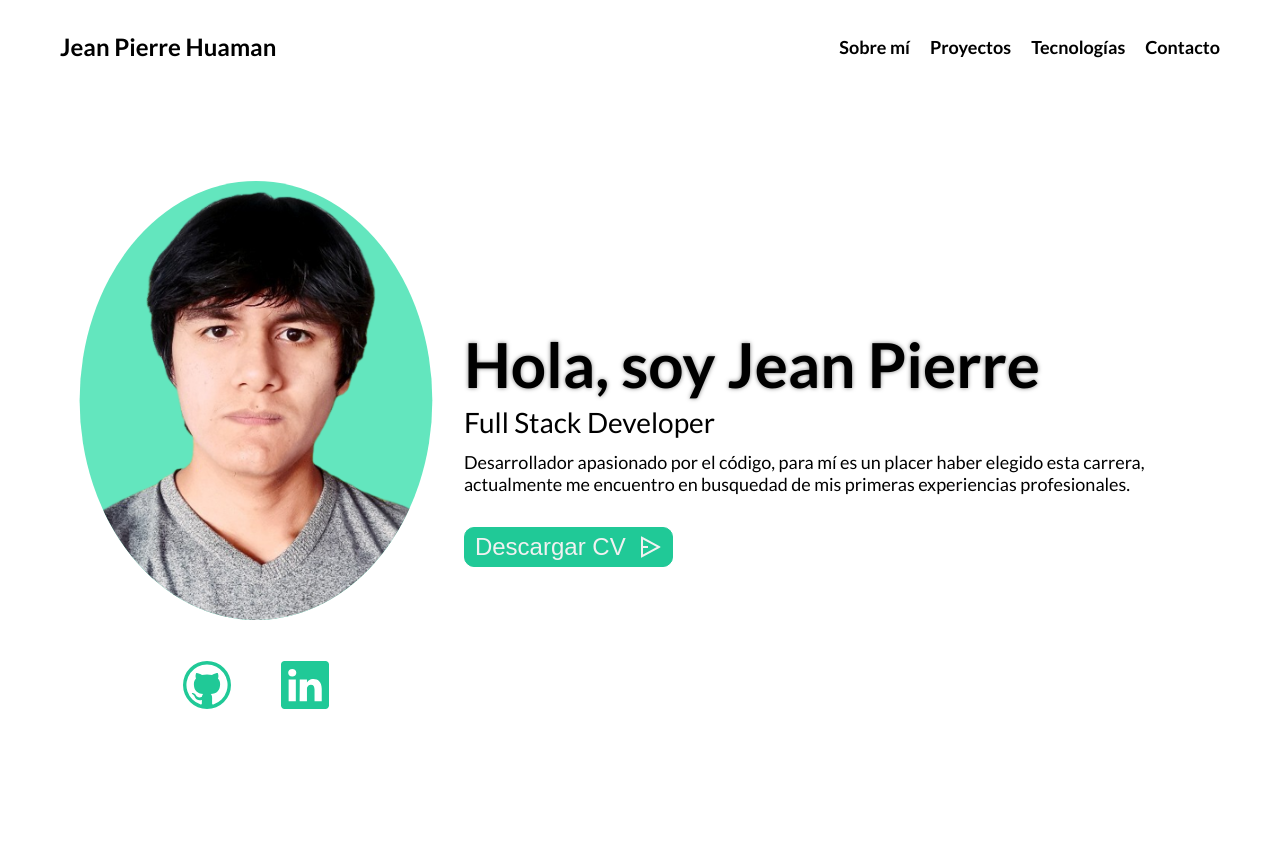
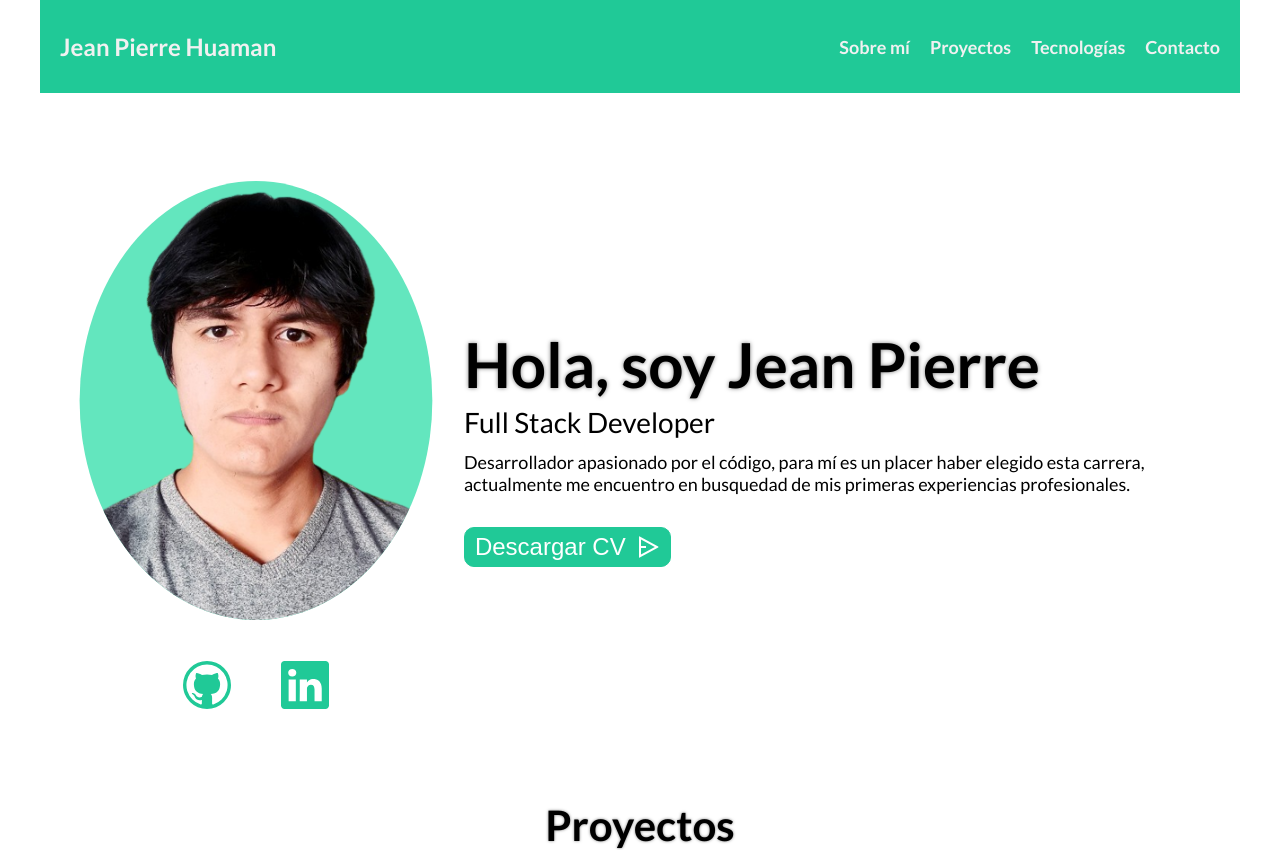
Before and after one commit to JeanPierHG/portfolio, a Next.js app: page / in a window 1280 px wide. Before the commit the page ends 800 px from the top, so only its background shows below. Built offline with nearby package versions, Linux system fonts and the light colour scheme.

Commit message:
animations with framer motion

```diff
--- a/components/Header/Header.tsx
+++ b/components/Header/Header.tsx
@@ -4,10 +4,10 @@ import styles from './Header.module.css'
 
 const Header = () => {
   return (
-    <div className={styles.header}>
+    <header id='sobremi' className={styles.header}>
       <Navbar />
       <Hero />
-    </div>
+    </header>
   )
 }
 
--- a/components/Hero/Hero.module.css
+++ b/components/Hero/Hero.module.css
@@ -34,7 +34,7 @@
 .ladoDerecho button {
   margin-top: 2rem;
   cursor: pointer;
-  color: var(--white-color);
+  color: white;
 
   background-color: var(--primary-color-normal);
   border: 1px solid var(--primary-color-normal);
@@ -46,19 +46,7 @@
 
   display: flex;
   align-items: center;
-  gap: 1.2rem;
-
-  transition: all 0.2s;
-}
-
-.ladoDerecho button:hover {
-  transform: scale(1.05);
-}
-.iconButtonSend {
-  transition: all 0.2s;
-}
-.iconButtonSend:hover {
-  transform: scale(1.1);
+  gap: 1rem;
 }
 
 .ladoIzquierdo {
--- a/components/Hero/Hero.tsx
+++ b/components/Hero/Hero.tsx
@@ -1,13 +1,21 @@
 import Image from 'next/image'
+
+import profile from '../../public/profile.png'
+import { motion } from 'framer-motion'
+
 import styles from './Hero.module.css'
-import profile from '../../public/profile.png'
+
 import { VscGithub } from 'react-icons/vsc'
 import { BsLinkedin } from 'react-icons/bs'
 import { RiSendPlane2Line } from 'react-icons/ri'
 const Hero = () => {
   return (
     <div className={styles.hero}>
-      <div className={styles.ladoIzquierdo}>
+      <motion.div
+        initial={{ x: '-100%' }}
+        animate={{ x: 0 }}
+        className={styles.ladoIzquierdo}
+      >
         <Image
           objectFit='cover'
           width={700}
@@ -32,7 +40,7 @@ const Hero = () => {
             <BsLinkedin className={styles.linkedin} />
           </a>
         </div>
-      </div>
+      </motion.div>
       <div className={styles.ladoDerecho}>
         <div className={styles.header}>
           <h2>Hola, soy Jean Pierre</h2>
@@ -43,9 +51,19 @@ const Hero = () => {
           elegido esta carrera, actualmente me encuentro en busquedad de mis
           primeras experiencias profesionales.
         </p>
-        <button>
-          Descargar CV <RiSendPlane2Line className={styles.iconButtonSend} />
-        </button>
+        <motion.button>
+          <a
+            href={
+              'https://drive.google.com/file/d/17aO_O1idvPO2u2R7TnxtgQd_g_i64T3R/view?usp=sharing'
+            }
+            target={'_blank'}
+            rel='noopener noreferrer'
+          >
+            {' '}
+            Descargar CV
+          </a>
+          <RiSendPlane2Line className={styles.iconButtonSend} />
+        </motion.button>
       </div>
     </div>
   )
--- a/components/Navbar/Navbar.module.css
+++ b/components/Navbar/Navbar.module.css
@@ -4,6 +4,9 @@
   justify-content: space-between;
   align-items: center;
   padding: 3.2rem 2rem;
+
+  background-color: var(--primary-color-normal);
+  color: var(--white-color);
 }
 
 .logoNav {
--- /dev/null
+++ b/components/Proyectos/Proyectos.module.css
@@ -0,0 +1,8 @@
+.proyectos {
+  text-align: center;
+}
+
+.proyectosTitle {
+  font-size: 4.2rem;
+  text-shadow: 0px 0px 3px rgba(0, 0, 0, 0.5);
+}
--- /dev/null
+++ b/components/Proyectos/Proyectos.tsx
@@ -0,0 +1,11 @@
+import styles from './Proyectos.module.css'
+
+const Proyectos = () => {
+  return (
+    <section id='proyectos' className={styles.proyectos}>
+      <h2 className={styles.proyectosTitle}>Proyectos</h2>
+    </section>
+  )
+}
+
+export default Proyectos
--- a/components/index.ts
+++ b/components/index.ts
@@ -1,3 +1,4 @@
 export { default as Navbar } from './Navbar/Navbar'
 export { default as Hero } from './Hero/Hero'
 export { default as Header } from './Header/Header'
+export { default as Proyectos } from './Proyectos/Proyectos'
--- a/package.json
+++ b/package.json
@@ -10,6 +10,7 @@
   },
   "dependencies": {
     "canvas-confetti": "^1.5.1",
+    "framer-motion": "^6.5.1",
     "next": "12.2.2",
     "react": "18.2.0",
     "react-dom": "18.2.0",
--- a/pages/api/hello.ts
+++ /dev/null
@@ -1,13 +0,0 @@
-// Next.js API route support: https://nextjs.org/docs/api-routes/introduction
-import type { NextApiRequest, NextApiResponse } from 'next'
-
-type Data = {
-  name: string
-}
-
-export default function handler(
-  req: NextApiRequest,
-  res: NextApiResponse<Data>
-) {
-  res.status(200).json({ name: 'John Doe' })
-}
--- a/pages/index.tsx
+++ b/pages/index.tsx
@@ -1,19 +1,22 @@
 import type { NextPage } from 'next'
 import Head from 'next/head'
 
-import { Header } from '../components'
+import { Header, Proyectos } from '../components'
+import favicon from '../public/favicon.ico'
 
 import styles from '../styles/Home.module.css'
 
 const Home: NextPage = () => {
   return (
-    <div className='container'>
+    <>
       <Head>
-        <link rel='shortcut icon' href='/public/favicon.ico' />
         <title>Jean Pierre Huaman</title>
       </Head>
-      <Header />
-    </div>
+      <div className='container'>
+        <Header />
+        <Proyectos />
+      </div>
+    </>
   )
 }
 
```
Also changed, not shown: 1 other file (tests, documents, lock files or other folders).
